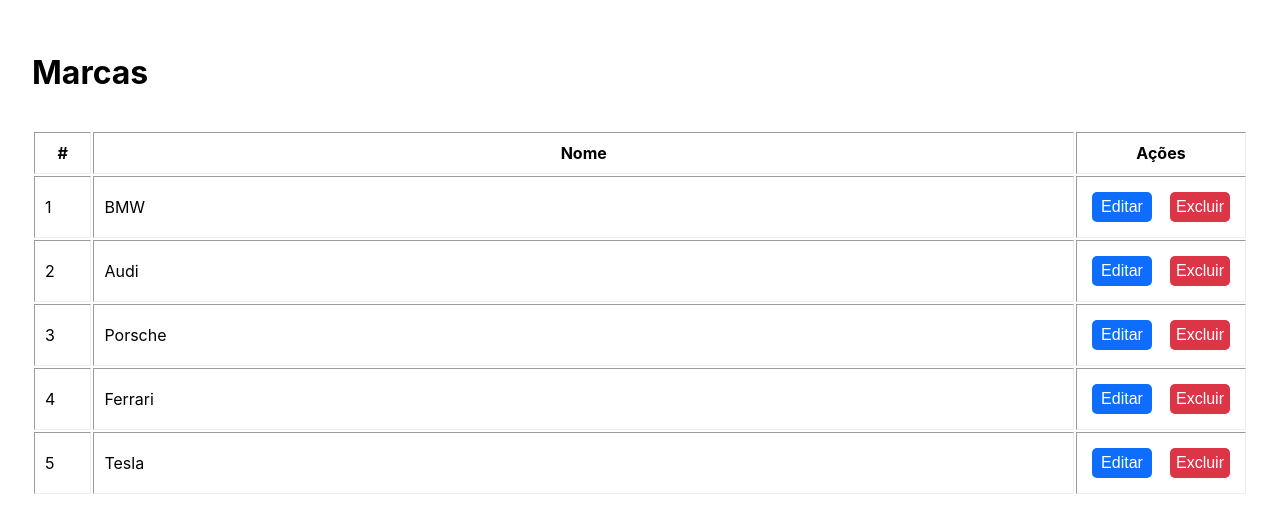
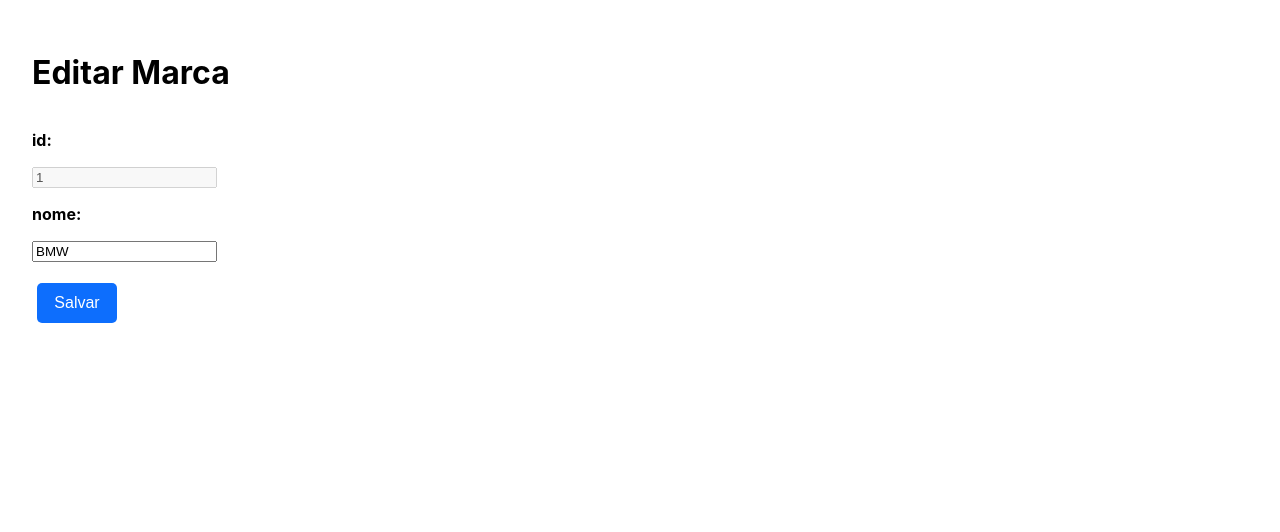
Before and after one commit to 80-Lines/trainee-program, a React (Create React App) app in the folder app/: page /marcas/1 in a window 1280 px wide. Shown: the top 532 px of the page. Built offline with nearby package versions, Linux system fonts and the light colour scheme; data requests are answered from the project's data file.

Commit message:
brand CRUD

```diff
--- a/app/db.json
+++ b/app/db.json
@@ -5,20 +5,12 @@
       "id": 1
     },
     {
-      "name": "Audi",
-      "id": 2
-    },
-    {
       "name": "Porsche",
       "id": 3
     },
     {
-      "name": "Ferrari",
+      "name": "Volkswagen",
       "id": 4
-    },
-    {
-      "name": "Tesla",
-      "id": 5
     }
   ],
   "cars": []
--- a/app/src/App.js
+++ b/app/src/App.js
@@ -1,8 +1,13 @@
 import React from "react";
 import Routes from "./routes";
+import ToastProvider from "./components/toast";
 
 const App = () => {
-  return <Routes />;
+  return (
+    <ToastProvider>
+      <Routes />
+    </ToastProvider>
+  );
 };
 
 export default App;
--- /dev/null
+++ b/app/src/components/delete-confirmation-modal.js
@@ -0,0 +1,42 @@
+import Button from "./button";
+import Separator from "./separator";
+import { useToast } from "./toast";
+
+const DeleteConfirmationModal = ({ brand, onCancel, onSuccess }) => {
+  const { notify } = useToast();
+
+  const deleteBrand = () => {
+    fetch(`http://localhost:8000/brands/${brand.id}`, {
+      method: "DELETE",
+    }).then(() => {
+      notify({
+        intent: "success",
+        message: `Marca ${brand.name} excluida com sucesso!`,
+      });
+      onSuccess();
+    });
+  };
+  return (
+    <>
+      <h3>{brand.name}</h3>
+      <p>Tem certeza que deseja excluir {brand.name}?</p>
+      <Separator />
+      <div style={{ display: "flex" }}>
+        <Button variant="outline" onClick={() => onCancel()}>
+          Cancelar
+        </Button>
+        <Separator />
+        <Button
+          intent="danger"
+          onClick={() => {
+            deleteBrand();
+          }}
+        >
+          Excluir
+        </Button>
+      </div>
+    </>
+  );
+};
+
+export default DeleteConfirmationModal;
--- a/app/src/components/input.js
+++ b/app/src/components/input.js
@@ -1,7 +1,15 @@
 import React from "react";
 import PropTypes from "prop-types";
 
-const Input = ({ id, value, onChange, placeholder, type, disabled }) => {
+const Input = ({
+  id,
+  value,
+  onChange,
+  placeholder,
+  type,
+  disabled,
+  required,
+}) => {
   return (
     <input
       id={id}
@@ -10,6 +18,7 @@
       placeholder={placeholder}
       type={type}
       disabled={disabled}
+      required={required}
     />
   );
 };
@@ -33,6 +42,7 @@
     "black",
   ]),
   disabled: PropTypes.bool,
+  required: PropTypes.bool,
 };
 
 Input.defaultProps = {
@@ -40,4 +50,5 @@
   placeholder: undefined,
   type: "text",
   disabled: false,
+  required: false,
 };
--- a/app/src/routes.js
+++ b/app/src/routes.js
@@ -7,6 +7,7 @@
 } from "react-router-dom";
 import BrandsScreen from "./screens/brands-screen";
 import CarsScreen from "./screens/cars-screen";
+import BrandFormScreen from "./screens/brand-form-screen";
 
 const Routes = () => {
   return (
@@ -15,8 +16,14 @@
         <Route exact path="/">
           <Redirect to="/marcas" />
         </Route>
-        <Route path="/marcas">
+        <Route exact path="/marcas">
           <BrandsScreen />
+        </Route>
+        <Route exact path="/marcas/nova">
+          <BrandFormScreen />
+        </Route>
+        <Route exact path="/marcas/:id">
+          <BrandFormScreen />
         </Route>
         <Route path="/carros">
           <CarsScreen />
--- /dev/null
+++ b/app/src/screens/brand-form-screen.js
@@ -0,0 +1,87 @@
+import React from "react";
+import Container from "../components/container";
+import Separator from "../components/separator";
+import Input from "../components/input";
+import Button from "../components/button";
+import { useToast } from "../components/toast";
+import { useHistory, useParams } from "react-router-dom";
+
+const BrandFormScreen = () => {
+  const [brandId, setBrandId] = React.useState();
+  const [brandName, setBrandName] = React.useState("");
+  const { notify } = useToast();
+  const { goBack } = useHistory();
+
+  const { id } = useParams();
+
+  const saveBrand = () => {
+    const url = id
+      ? `http://localhost:8000/brands/${id}`
+      : "http://localhost:8000/brands";
+
+    const method = id ? "PUT" : "POST";
+
+    const message = id
+      ? `Marca ${brandName} editada com sucesso!`
+      : `Marca ${brandName} adicionada com sucesso!`;
+
+    fetch(url, {
+      headers: { "Content-Type": "application/json" },
+      method,
+      body: JSON.stringify({ name: brandName }),
+    }).then(() => {
+      notify({
+        intent: "success",
+        message,
+      });
+      setBrandName("");
+      goBack();
+    });
+  };
+
+  React.useEffect(() => {
+    if (id) {
+      fetch(`http://localhost:8000/brands/${id}`).then((result) => {
+        result.json().then((data) => {
+          setBrandId(data.id);
+          setBrandName(data.name);
+        });
+      });
+    }
+  }, [id]);
+
+  return (
+    <Container>
+      <h1>{id ? "Editar Marca" : "Nova Marca"}</h1>
+      <Separator />
+      <label htmlFor="id">
+        <b>id:</b>
+      </label>
+      <Separator />
+      <form
+        style={{ maxWidth: 500 }}
+        onSubmit={(event) => {
+          event.preventDefault();
+          saveBrand();
+        }}
+      >
+        <Input id="id" disabled value={brandId} />
+        <Separator />
+        <label htmlFor="name">
+          <b>nome:</b>
+        </label>
+        <Separator />
+        <Input
+          id="name"
+          value={brandName}
+          onChange={(value) => setBrandName(value)}
+          required
+        />
+        <Separator />
+        <Button>Salvar</Button>
+      </form>
+    </Container>
+  );
+};
+
+export default BrandFormScreen;
--- a/app/src/screens/brands-screen.js
+++ b/app/src/screens/brands-screen.js
@@ -3,21 +3,44 @@
 import Separator from "../components/separator";
 import Button from "../components/button";
 import Container from "../components/container";
+import Modal from "../components/modal";
+import { Link } from "react-router-dom";
+import DeleteConfirmationModal from "../components/delete-confirmation-modal";
 
 const BrandsScreen = () => {
   const [brands, setBrands] = React.useState([]);
+  const [deletingBrand, setDeletingBrand] = React.useState();
 
-  React.useEffect(() => {
+  const getBrands = () => {
     fetch("http://localhost:8000/brands").then((result) => {
       result.json().then((data) => {
         setBrands(data);
       });
     });
+  };
+
+  React.useEffect(() => {
+    getBrands();
   }, []);
+
+  const onRequestClose = () => {
+    setDeletingBrand(undefined);
+  };
 
   return (
     <Container>
-      <h1>Marcas</h1>
+      <div
+        style={{
+          display: "flex",
+          justifyContent: "space-between",
+          alignItems: "center",
+        }}
+      >
+        <h1>Marcas</h1>
+        <Link to="/marcas/nova">
+          <Button>Adicionar Marca</Button>
+        </Link>
+      </div>
       <Separator />
       <Table
         data={brands}
@@ -27,11 +50,19 @@
           {
             path: "",
             label: "Ações",
-            render: () => (
+            render: ({ rowData }) => (
               <div style={{ display: "flex" }}>
-                <Button size="sm">Editar</Button>
+                <Link to={`/marcas/${rowData.id}`}>
+                  <Button size="sm">Editar</Button>
+                </Link>
                 <Separator size="sm" />
-                <Button intent="danger" size="sm">
+                <Button
+                  intent="danger"
+                  size="sm"
+                  onClick={() => {
+                    setDeletingBrand(rowData);
+                  }}
+                >
                   Excluir
                 </Button>
               </div>
@@ -39,6 +70,23 @@
           },
         ]}
       />
+      <Modal
+        visible={!!deletingBrand}
+        onRequestClose={() => {
+          onRequestClose();
+        }}
+      >
+        {deletingBrand ? (
+          <DeleteConfirmationModal
+            brand={deletingBrand}
+            onCancel={() => onRequestClose()}
+            onSuccess={() => {
+              getBrands();
+              onRequestClose();
+            }}
+          />
+        ) : null}
+      </Modal>
     </Container>
   );
 };
```
